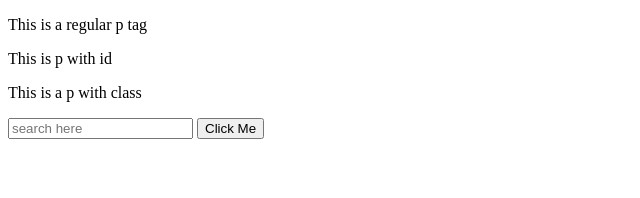
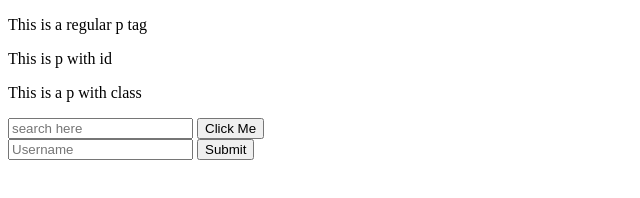
Before and after one commit to JLohani/Learning-JavaScript, a plain HTML site: page 01WebBasics/index.html in a window 1280 px wide. Shown: the whole page, without its empty margins (0-640 px from the left). Drawn offline with Linux system fonts and the light colour scheme.

Commit message:
form validation p2

```diff
--- a/01WebBasics/index.html
+++ b/01WebBasics/index.html
@@ -15,6 +15,15 @@
 
     <button onclick="myValidation()">Click Me</button>
 
+    <form class="myForm">
+        <input type="text" name="username" placeholder="Username">
+        <button type="submit">Submit</button>
+    </form>
+
+    <!--Create a form
+        Name, Username, pasword, repeat-your-password
+        Check whether both password and repeat-your-password are same. If not, print a paragraph that says password doesnt match (create a new element)
+    !-->
     <script src="script.js"></script>
     <script src="validation.js"></script>
 
--- a/01WebBasics/validation.js
+++ b/01WebBasics/validation.js
@@ -7,4 +7,12 @@ function myValidation(){
     else{
         console.log("This input is Okay");
     }
-    }
+}
+
+//Form Validation
+
+document.querySelector('.myForm').addEventListener('submit', (event)=> {
+    event.preventDefault(); //removes the parameters from URL
+    console.log(event.target.username.value);
+    event.target.username.value = '';
+})
```
